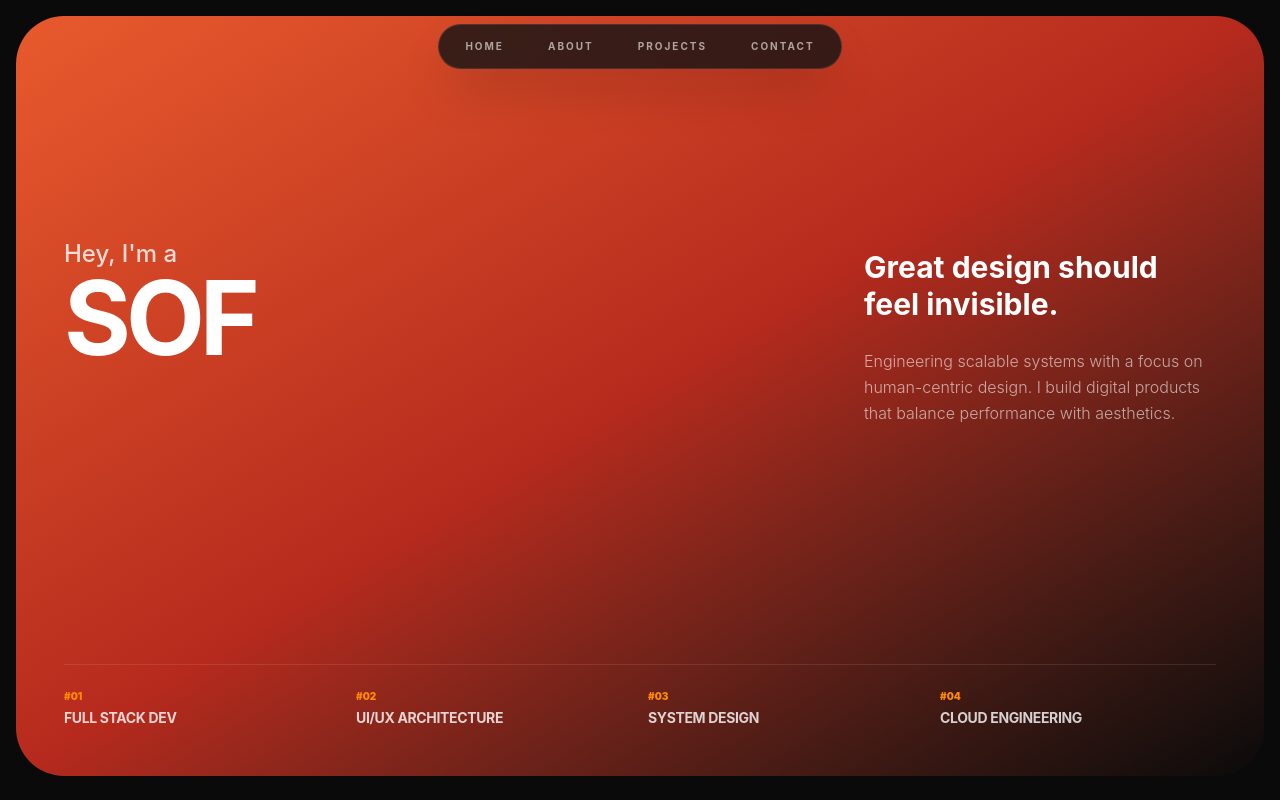
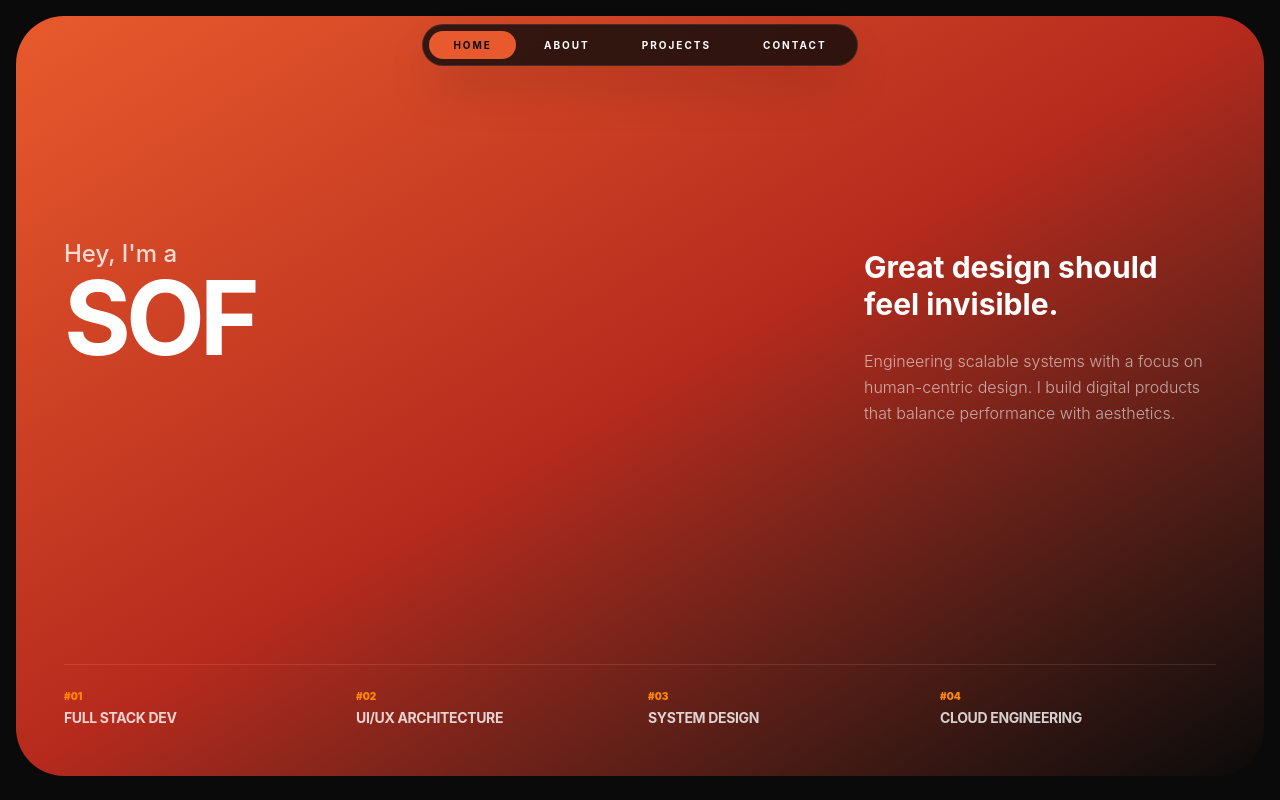
Before and after one commit to SKirushanth/Portfolio, a React (Vite) app: page / in a window 1280 px wide. Shown: the top 800 px of the page. Built offline with nearby package versions, Linux system fonts and the light colour scheme.

Commit message:
fixed unused errors

```diff
--- a/src/components/PillNav.tsx
+++ b/src/components/PillNav.tsx
@@ -1,74 +1,197 @@
-import { useState } from "react";
-import { motion, AnimatePresence } from "framer-motion";
-import { Menu, X } from "lucide-react";
+import React, { useEffect, useRef, useState } from 'react';
+import { gsap } from 'gsap';
+import { Menu, X } from 'lucide-react';
+import { motion, AnimatePresence } from 'framer-motion';
 
-const navItems = [
-  { label: "Home", href: "#home" },
-  { label: "About", href: "#about" },
-  { label: "Projects", href: "#projects" },
-  { label: "Contact", href: "#contact" },
-];
+export interface PillNavItem {
+  label: string;
+  href: string;
+}
 
-export default function PillNav() {
+export interface PillNavProps {
+  items: PillNavItem[];
+  activeHref?: string;
+  baseColor?: string;
+  pillColor?: string;
+  hoveredPillTextColor?: string;
+  pillTextColor?: string;
+}
+
+const PillNav: React.FC<PillNavProps> = ({
+  items,
+  activeHref,
+  baseColor = "#0a0a0a",
+  pillColor = "#e85a2d",
+  hoveredPillTextColor = "#ffffff",
+  pillTextColor = "#ffffff",
+}) => {
   const [isOpen, setIsOpen] = useState(false);
+  const circleRefs = useRef<Array<HTMLSpanElement | null>>([]);
+  const tlRefs = useRef<Array<gsap.core.Timeline | null>>([]);
+  const activeTweenRefs = useRef<Array<gsap.core.Tween | null>>([]);
+  const ease = 'power3.out';
+
+  useEffect(() => {
+    const layout = () => {
+      circleRefs.current.forEach((circle, index) => {
+        if (!circle?.parentElement) return;
+
+        const pill = circle.parentElement as HTMLElement;
+        const rect = pill.getBoundingClientRect();
+        const { width: w, height: h } = rect;
+
+        const R = ((w * w) / 4 + h * h) / (2 * h);
+        const D = Math.ceil(2 * R) + 2;
+        const delta = Math.ceil(R - Math.sqrt(Math.max(0, R * R - (w * w) / 4))) + 1;
+        const originY = D - delta;
+
+        circle.style.width = `${D}px`;
+        circle.style.height = `${D}px`;
+        circle.style.bottom = `-${delta}px`;
+
+        gsap.set(circle, {
+          xPercent: -50,
+          scale: 0,
+          transformOrigin: `50% ${originY}px`
+        });
+
+        const label = pill.querySelector<HTMLElement>('.pill-label');
+        const white = pill.querySelector<HTMLElement>('.pill-label-hover');
+
+        if (label) gsap.set(label, { y: 0 });
+        if (white) gsap.set(white, { y: h + 12, opacity: 0 });
+
+        tlRefs.current[index]?.kill();
+        const tl = gsap.timeline({ paused: true });
+
+        tl.to(circle, { scale: 1.2, duration: 0.4, ease }, 0);
+        if (label) tl.to(label, { y: -(h + 8), duration: 0.4, ease }, 0);
+        if (white) tl.to(white, { y: 0, opacity: 1, duration: 0.4, ease }, 0);
+
+        tlRefs.current[index] = tl;
+      });
+    };
+
+    layout();
+    window.addEventListener('resize', layout);
+    return () => window.removeEventListener('resize', layout);
+  }, [items]);
+
+  const handleEnter = (i: number, isActive: boolean) => {
+  if (isActive) return;
+  const tl = tlRefs.current[i];
+  if (!tl) return;
+
+  // Kill any running tweens to prevent stuttering
+  activeTweenRefs.current[i]?.kill();
+
+  // FIXED: Standard .play() is safer for TS than .tweenTo()
+  tl.play();
+};
+  // Inside the handleLeave function:
+  const handleLeave = (i: number, isActive: boolean) => {
+    if (isActive) return;
+    const tl = tlRefs.current[i];
+    if (!tl) return;
+
+    activeTweenRefs.current[i]?.kill();
+
+    // FIXED: Standard .reverse() ensures it returns to scale 0
+    tl.reverse();
+    };
 
   return (
-    <nav className="fixed top-6 z-100 w-full px-6 flex justify-end md:justify-center pointer-events-none">
-      {/* Desktop Menu: Centralized Pill (md+) */}
-      <div className="hidden md:flex items-center gap-1 bg-[#131314]/80 backdrop-blur-xl border border-white/10 p-1.5 rounded-full shadow-2xl pointer-events-auto">
-        {navItems.map((item) => (
-          <a
-            key={item.label}
-            href={item.href}
-            className="text-white/60 hover:text-white hover:bg-[#e85a2d] px-5 py-2 rounded-full transition-all duration-300 text-[10px] uppercase tracking-[0.2em] font-bold"
-          >
-            {item.label}
-          </a>
-        ))}
+    <nav
+      className="fixed top-6 w-full px-6 flex justify-end md:justify-center pointer-events-none"
+      style={{ zIndex: 100 }}
+    >
+      {/* Desktop Menu */}
+      <div
+        style={{ backgroundColor: `${baseColor}cc` }}
+        className="hidden md:flex items-center backdrop-blur-xl border border-white/10 p-1.5 rounded-full shadow-2xl pointer-events-auto"
+      >
+        <ul className="flex items-center gap-1 list-none m-0 p-0">
+          {items.map((item, i) => {
+            const isActive = activeHref === item.href;
+            return (
+              <li key={item.href} className="relative">
+                <a
+                  href={item.href}
+                  onMouseEnter={() => handleEnter(i, isActive)}
+                  onMouseLeave={() => handleLeave(i, isActive)}
+                  className="relative overflow-hidden inline-flex items-center justify-center px-6 py-2 rounded-full font-bold text-[10px] uppercase tracking-[0.2em] transition-all"
+                  style={{
+                    backgroundColor: isActive ? pillColor : 'transparent',
+                    color: isActive ? hoveredPillTextColor : pillTextColor
+                  }}
+                >
+                  <span
+                    ref={el => { circleRefs.current[i] = el; }}
+                    className="absolute left-1/2 bottom-0 rounded-full pointer-events-none"
+                    style={{ background: pillColor, zIndex: 1, visibility: isActive ? 'hidden' : 'visible' }}
+                    />
+
+                  {/* Label Stack for the sliding effect */}
+                  <span
+                    className="relative flex flex-col items-center justify-center overflow-hidden"
+                    style={{ zIndex: 2, height: '12px' }} // FIXED: Moved z-index and height to style
+                    >
+                    <span className="pill-label block text-center w-full leading-none">
+                        {item.label}
+                    </span>
+                    <span
+                        className="pill-label-hover absolute block text-center w-full opacity-0 leading-none"
+                        style={{ color: hoveredPillTextColor }}
+                    >
+                        {item.label}
+                    </span>
+                   </span>
+                </a>
+              </li>
+            );
+          })}
+        </ul>
       </div>
 
-      {/* Mobile Menu: Hamburger in Right Corner */}
+      {/* Mobile Menu (Framer Motion) */}
       <div className="md:hidden pointer-events-auto">
         <button
           onClick={() => setIsOpen(!isOpen)}
-          className="bg-[#131314] border border-white/10 p-4 rounded-full text-white shadow-xl flex items-center justify-center hover:border-[#e85a2d]/50 active:scale-90 transition-all"
-          aria-label="Toggle Menu"
+          style={{ backgroundColor: baseColor }}
+          className="border border-white/10 p-4 rounded-full text-white shadow-xl flex items-center justify-center active:scale-90 transition-all"
         >
           {isOpen ? <X size={24} /> : <Menu size={24} />}
         </button>
 
-        {/* Mobile Dropdown Overlay */}
         <AnimatePresence>
           {isOpen && (
             <>
-              {/* Clickable backdrop to close menu */}
               <motion.div
-                initial={{ opacity: 0 }}
-                animate={{ opacity: 1 }}
-                exit={{ opacity: 0 }}
+                initial={{ opacity: 0 }} animate={{ opacity: 1 }} exit={{ opacity: 0 }}
                 onClick={() => setIsOpen(false)}
                 className="fixed inset-0 bg-black/60 backdrop-blur-sm -z-10 h-screen w-screen"
               />
-
               <motion.div
                 initial={{ opacity: 0, scale: 0.9, y: -20 }}
                 animate={{ opacity: 1, scale: 1, y: 0 }}
                 exit={{ opacity: 0, scale: 0.9, y: -20 }}
-                className="absolute top-20 right-0 w-62.5 bg-[#131314] border border-white/10 rounded-[2.5rem] p-6 shadow-2xl"
+                style={{ backgroundColor: baseColor }}
+                className="absolute top-20 right-0 w-64 border border-white/10 rounded-[2.5rem] p-6 shadow-2xl"
               >
                 <div className="flex flex-col gap-3">
-                  {navItems.map((item, i) => (
-                    <motion.a
-                      initial={{ opacity: 0, x: -10 }}
-                      animate={{ opacity: 1, x: 0 }}
-                      transition={{ delay: i * 0.05 }}
+                  {items.map((item) => (
+                    <a
                       key={item.label}
                       href={item.href}
                       onClick={() => setIsOpen(false)}
-                      className="text-white/80 hover:text-white hover:bg-[#e85a2d] px-6 py-4 rounded-3xl text-xs uppercase tracking-[0.2em] font-black transition-all border border-transparent hover:border-white/10"
+                      className="px-6 py-4 rounded-3xl text-xs uppercase tracking-[0.2em] font-black transition-all text-center"
+                      style={{
+                        backgroundColor: activeHref === item.href ? pillColor : 'transparent',
+                        color: pillTextColor
+                      }}
                     >
                       {item.label}
-                    </motion.a>
+                    </a>
                   ))}
                 </div>
               </motion.div>
@@ -78,4 +201,6 @@ export default function PillNav() {
       </div>
     </nav>
   );
-}
+};
+
+export default PillNav;
--- a/src/sections/Hero.tsx
+++ b/src/sections/Hero.tsx
@@ -1,4 +1,3 @@
-import React from 'react';
 // @ts-ignore
 import Typewriter from 'typewriter-effect';
 import PillNav from '../components/PillNav';
```
